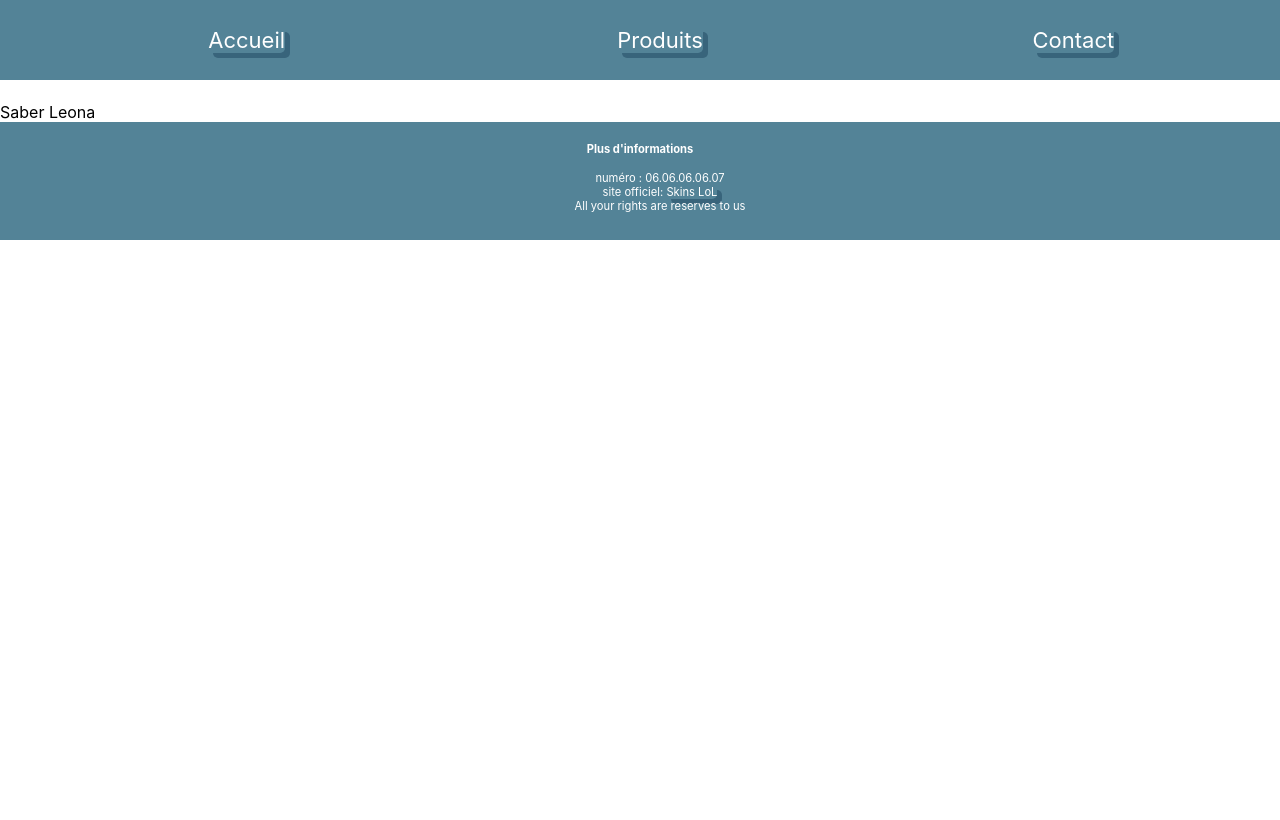
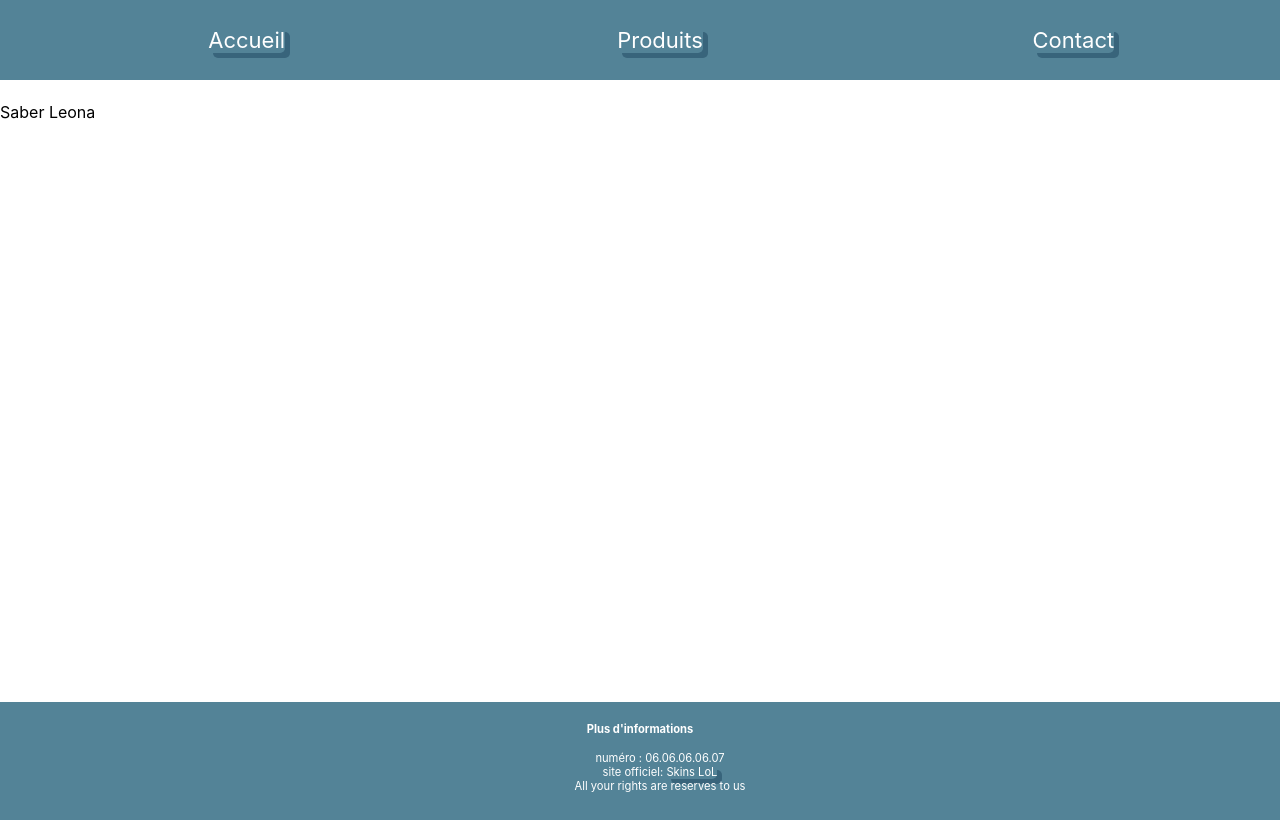
Before and after one commit to LLexxs/projet_site_ecommerce, a React (Create React App) app: page /detail/1 in a window 1280 px wide. Built offline with nearby package versions, Linux system fonts and the light colour scheme.

Commit message:
page detail avancée

```diff
--- a/src/component/Detail.js
+++ b/src/component/Detail.js
@@ -5,7 +5,7 @@ function Detail (props) {
     var produits = props.prod[id - 1];
 
     return (
-        <div>
+        <div className='main'>
             {produits.nom}
         </div>
 
```
